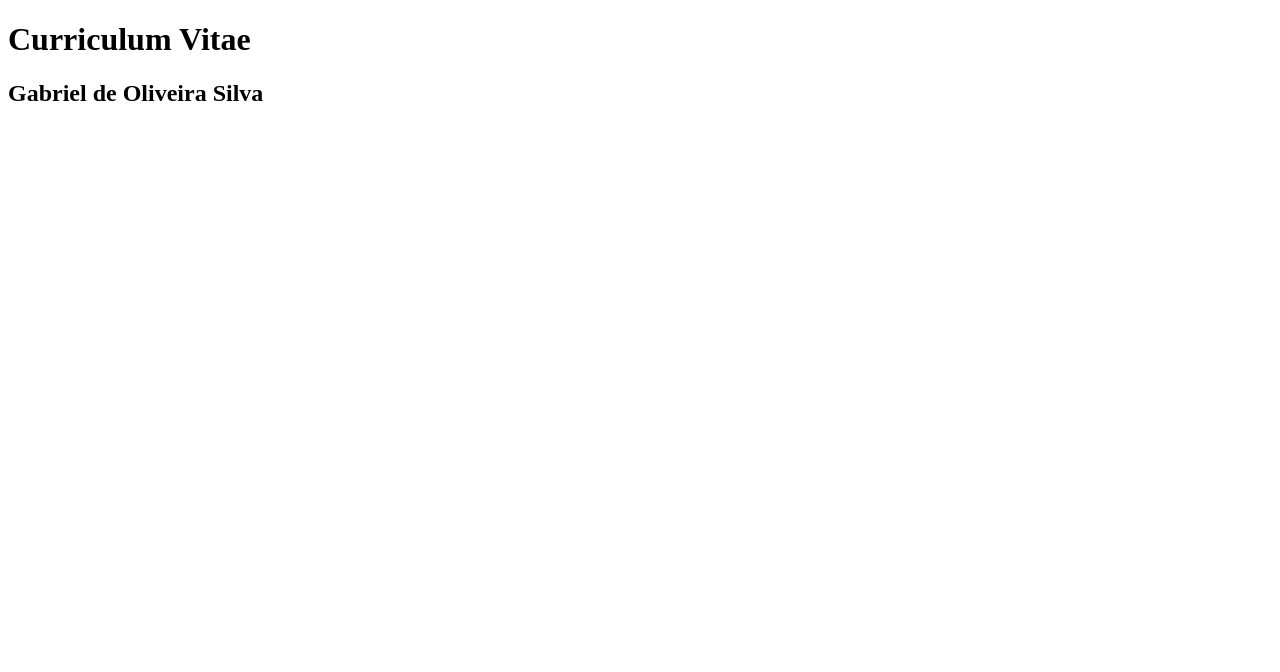
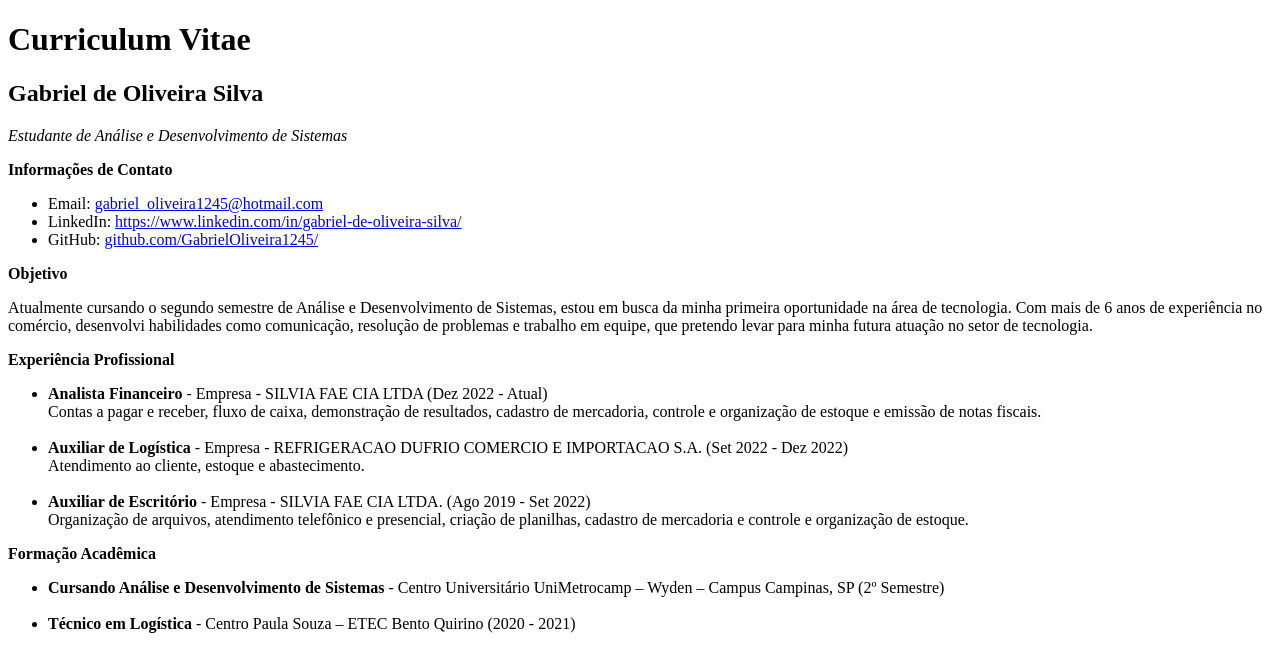
Before and after one commit to GabrielOliveira1245/GabrielOliveira1245, a plain HTML site: page docs/index.html in a window 1280 px wide. Drawn offline with Linux system fonts and the light colour scheme.

Commit message:
Atualização Curriculum

```diff
--- a/docs/index.html
+++ b/docs/index.html
@@ -1,5 +1,5 @@
 <!DOCTYPE html>
-<html lang="en">
+<html lang="pt-br">
 <head>
     <meta charset="UTF-8">
     <meta name="viewport" content="width=device-width, initial-scale=1.0">
@@ -8,5 +8,52 @@
 <body>
     <h1>Curriculum Vitae</h1>
     <h2>Gabriel de Oliveira Silva</h2>
+    <p><i>Estudante de Análise e Desenvolvimento de Sistemas</i></p>
+
+    <div>
+        <b>Informações de Contato</b>
+            <ul>
+                <li>Email: <a href="mailto:gabriel_oliveira1245@hotmail.com">gabriel_oliveira1245@hotmail.com</a></li>
+                <li>LinkedIn: <a href="https://www.linkedin.com/in/gabriel-de-oliveira-silva/" target="_blank">https://www.linkedin.com/in/gabriel-de-oliveira-silva/</a></li>
+                <li>GitHub: <a href="https://github.com/GabrielOliveira1245/" target="_blank">github.com/GabrielOliveira1245/</a></li>
+            </ul>
+    </div>
+
+    <div>
+      <b>Objetivo</b>
+        <p>Atualmente cursando o segundo semestre de Análise e Desenvolvimento de Sistemas,
+        estou em busca da minha primeira oportunidade na área de tecnologia. Com mais de 6 anos
+        de experiência no comércio, desenvolvi habilidades como comunicação, resolução de problemas
+        e trabalho em equipe, que pretendo levar para minha futura atuação no setor de tecnologia.</p>
+    </div>
+
+    <div>
+        <b>Experiência Profissional</b>
+        <ul>
+            <li>
+                <b>Analista Financeiro</b> - Empresa - SILVIA FAE CIA LTDA (Dez 2022 - Atual)<br>
+                Contas a pagar e receber, fluxo de caixa, demonstração de resultados, cadastro de mercadoria,
+                controle e organização de estoque e emissão de notas fiscais.
+            </li> <br>
+            <li>
+                <b>Auxiliar de Logística</b> - Empresa - REFRIGERACAO DUFRIO COMERCIO E IMPORTACAO S.A. (Set 2022 - Dez 2022)<br>
+                Atendimento ao cliente, estoque e abastecimento.
+            </li> <br>
+            <li>
+                <b>Auxiliar de Escritório</b> - Empresa - SILVIA FAE CIA LTDA. (Ago 2019 - Set 2022)<br>
+                Organização de arquivos, atendimento telefônico e presencial, criação de planilhas,
+                cadastro de mercadoria e controle e organização de estoque.
+            </li>
+        </ul>
+    </div>
+
+    <div>
+        <b>Formação Acadêmica</b>
+        <ul>
+            <li><strong>Cursando Análise e Desenvolvimento de Sistemas</strong> - Centro Universitário UniMetrocamp – Wyden – Campus Campinas, SP (2º Semestre)</li><br>
+            <li><strong>Técnico em Logística</strong> - Centro Paula Souza – ETEC Bento Quirino (2020 - 2021)</li>
+        </ul>
+    </div>
+
 </body>
 </html>
```
